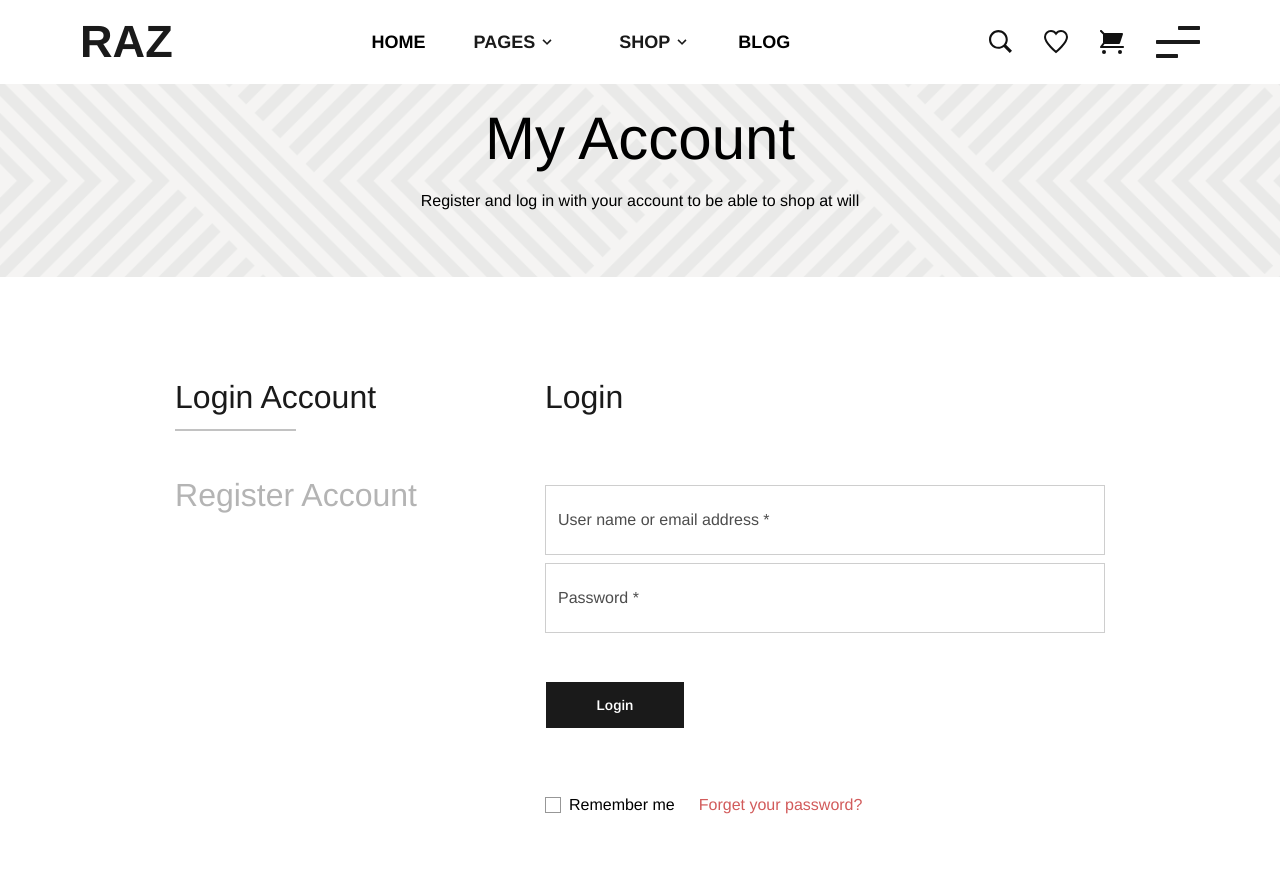
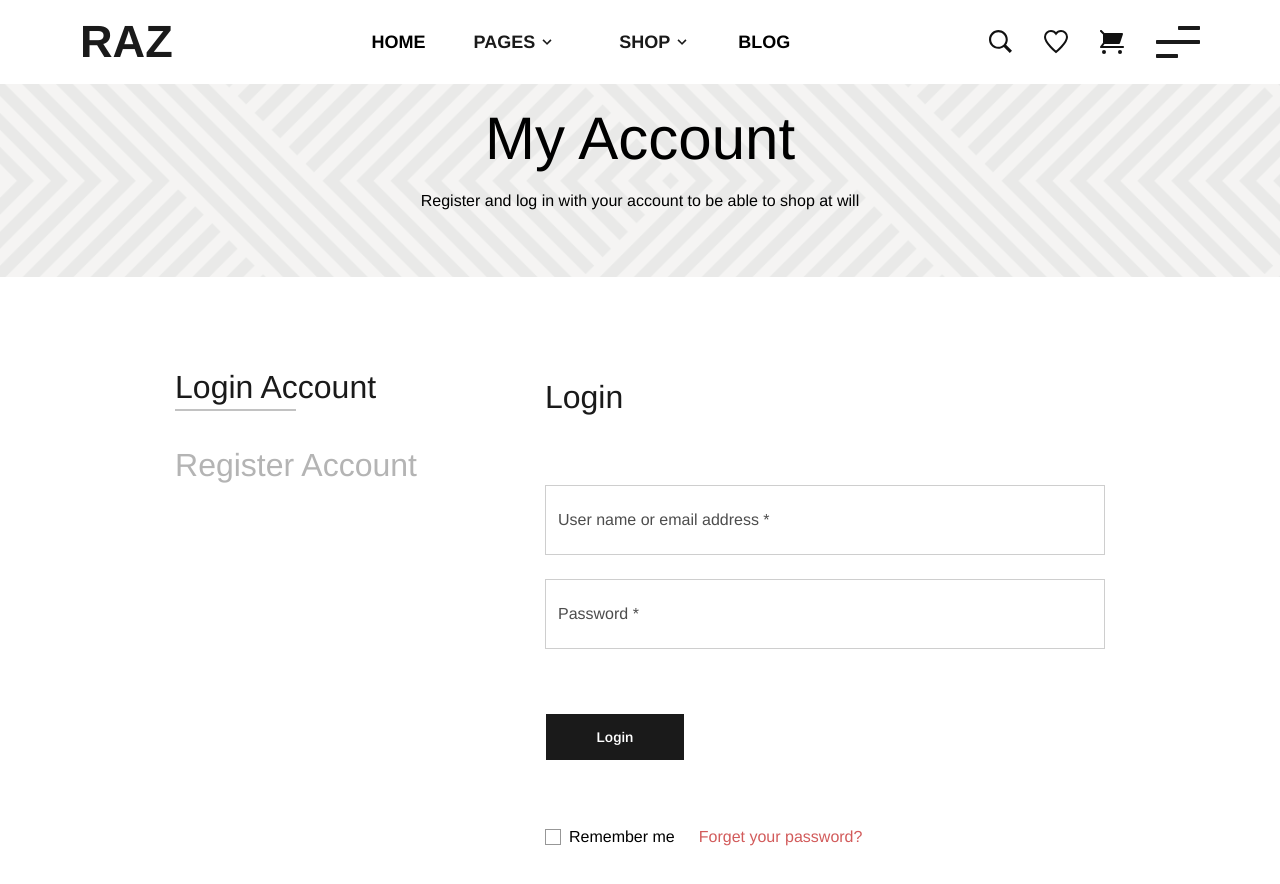
Before and after one commit to mikejang0109/fe_shop_ternLK, a React (Create React App) app: page /auth in a window 1280 px wide. Shown: the top 884 px of the page. Built offline with nearby package versions, Linux system fonts and the light colour scheme; no server answers.

Commit message:
improve auth page

```diff
--- a/src/pages/Auth/Login.jsx
+++ b/src/pages/Auth/Login.jsx
@@ -81,7 +81,7 @@ function Login() {
 		<section className="right-side flex flex-col items-center">
 			<div className="form-wrapper flex flex-col gap-y-16">
 				<p className="text-primary-black text-[2rem]">Login</p>
-				<form className="flex flex-col gap-y-2">
+				<form className="flex flex-col gap-y-6">
 					<div className="md:w-[560px]">
 						<div className="relative w-full h-[4.375rem]">
 							<input
--- a/src/pages/Auth/Register.jsx
+++ b/src/pages/Auth/Register.jsx
@@ -120,8 +120,8 @@ function Register() {
 							/>
 							<span className="ml-2">I'm Seller</span>
 						</label>
-						{error.role !== "" ? <div className="text-red-700 font-arimo">{error.role}</div> : null}
 					</div>
+					{error.role !== "" ? <div className="text-red-700 font-arimo">{error.role}</div> : null}
 					<button
 						onClick={registerHandler}
 						className="btn mt-10 normal-case rounded-none w-1/4 bg-primary-black text-white hover:text-primary-black"
--- a/src/pages/Auth/index.jsx
+++ b/src/pages/Auth/index.jsx
@@ -27,7 +27,7 @@ function Auth() {
 							return (
 								<div key={idx} className="cursor-pointer flex flex-col gap-y-2">
 									<p
-										className={`text-[2rem] ${
+										className={`md:text-[2rem] text-xl ${
 											idx === activeTabIndex ? "text-primary-black" : "text-[#B4B4B4]"
 										}`}
 										onClick={() => setActiveTabIndex(idx)}
```
